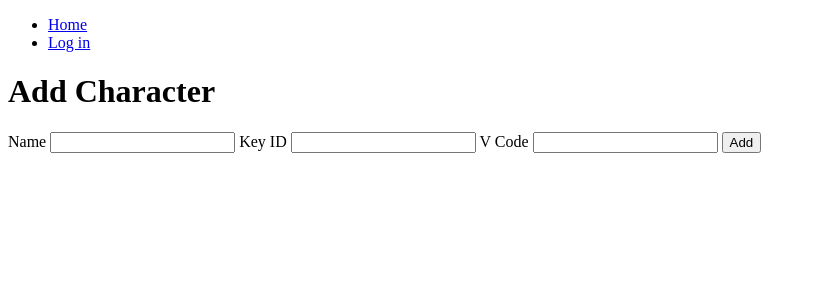
After one commit to Nicksil/inventory-management, a Django app: page /characters/add/ in a window 1280 px wide. The commit adds this page. Shown: the top 300 px of the page, without its empty margins (0-815 px from the left). Run offline with Django 3.2, Linux system fonts and the light colour scheme.

Commit message:
Added basic implementation of adding characters.

```diff
--- /dev/null
+++ b/TODO.txt
@@ -0,0 +1 @@
+- Move user login to separate view/app
--- a/inventory_management/characters/models.py
+++ b/inventory_management/characters/models.py
@@ -9,5 +9,5 @@ class Character(models.Model):
     key_id = models.IntegerField()
     v_code = models.CharField(max_length=256)
 
-    def unicode(self):
+    def __unicode__(self):
         return self.name
--- a/inventory_management/characters/urls.py
+++ b/inventory_management/characters/urls.py
@@ -1,5 +1,9 @@
+from __future__ import absolute_import
+
 from django.conf.urls import url
 
+from .views import character_add_view
+
 urlpatterns = [
-    url(),
+    url(r'^add/$', character_add_view, name='add'),
 ]
--- a/inventory_management/characters/views.py
+++ b/inventory_management/characters/views.py
@@ -1,8 +1,31 @@
+from __future__ import absolute_import
+
 from django.contrib.auth import authenticate
 from django.contrib.auth import login as _login
 from django.contrib.auth import logout as _logout
 from django.shortcuts import redirect
 from django.shortcuts import render
+
+from .models import Character
+
+
+def character_add_view(request):
+    if request.method == 'POST':
+        user = request.user
+        name = request.POST['name']
+        key_id = request.POST['key_id']
+        v_code = request.POST['v_code']
+
+        Character.objects.create(
+            user=user,
+            name=name,
+            key_id=key_id,
+            v_code=v_code,
+        )
+
+        return redirect('characters:add')
+
+    return render(request, 'characters/character_add_form.html')
 
 
 def login(request):
@@ -21,9 +44,11 @@ def login(request):
         else:
             # Handle invalid login w/logging
             pass
+
     return render(request, 'characters/login.html')
 
 
 def logout(request):
     _logout(request)
+
     return redirect('index')
--- a/inventory_management/inventory_management/urls.py
+++ b/inventory_management/inventory_management/urls.py
@@ -9,6 +9,7 @@ from characters.views import logout
 urlpatterns = [
     url(r'^login/$', login, name='login'),
     url(r'^logout/$', logout, name='logout'),
+    url(r'^characters/', include('characters.urls', namespace='characters')),
     url(r'^admin/', include(admin.site.urls)),
     url(r'^$', TemplateView.as_view(template_name='index.html'), name='index')
 ]
--- a/inventory_management/templates/base.html
+++ b/inventory_management/templates/base.html
@@ -5,11 +5,17 @@
         <title>Inventory Management</title>
     </head>
     <body>
-        {{ user }}
+        {% if user.is_authenticated %}
+            <p>{{ user.username }}</p>
+        {% endif %}
         <ul>
             <li><a href="{% url 'index' %}">Home</a></li>
-            <li><a href="{% url 'login' %}">Log in</a></li>
-            <li><a href="{% url 'logout' %}">Log out</a></li>
+            {% if user.is_authenticated %}
+                <li><a href="{% url 'characters:add' %}">Add Character</a></li>
+                <li><a href="{% url 'logout' %}">Log out</a></li>
+            {% else %}
+                <li><a href="{% url 'login' %}">Log in</a></li>
+            {% endif %}
         </ul>
         {% block body %}{% endblock %}
     </body>
--- /dev/null
+++ b/inventory_management/templates/characters/character_add_form.html
@@ -0,0 +1,14 @@
+{% extends "base.html" %}
+{% block body %}
+    <h1>Add Character</h1>
+    <form action="" method="POST">
+        {% csrf_token %}
+        <label for="_name">Name</label>
+        <input type="text" id="_name" name="name">
+        <label for="_key_id">Key ID</label>
+        <input type="text" id="_key_id" name="key_id">
+        <label for="_v_code">V Code</label>
+        <input type="text" id="_v_code" name="v_code">
+        <button type="submit">Add</button>
+    </form>
+{% endblock %}
--- a/inventory_management/templates/characters/login.html
+++ b/inventory_management/templates/characters/login.html
@@ -1,5 +1,6 @@
 {% extends "base.html" %}
 {% block body %}
+    <h1>Log in</h1>
     <form action="" method="POST">
         {% csrf_token %}
         <label for="_username">Username</label>
```
